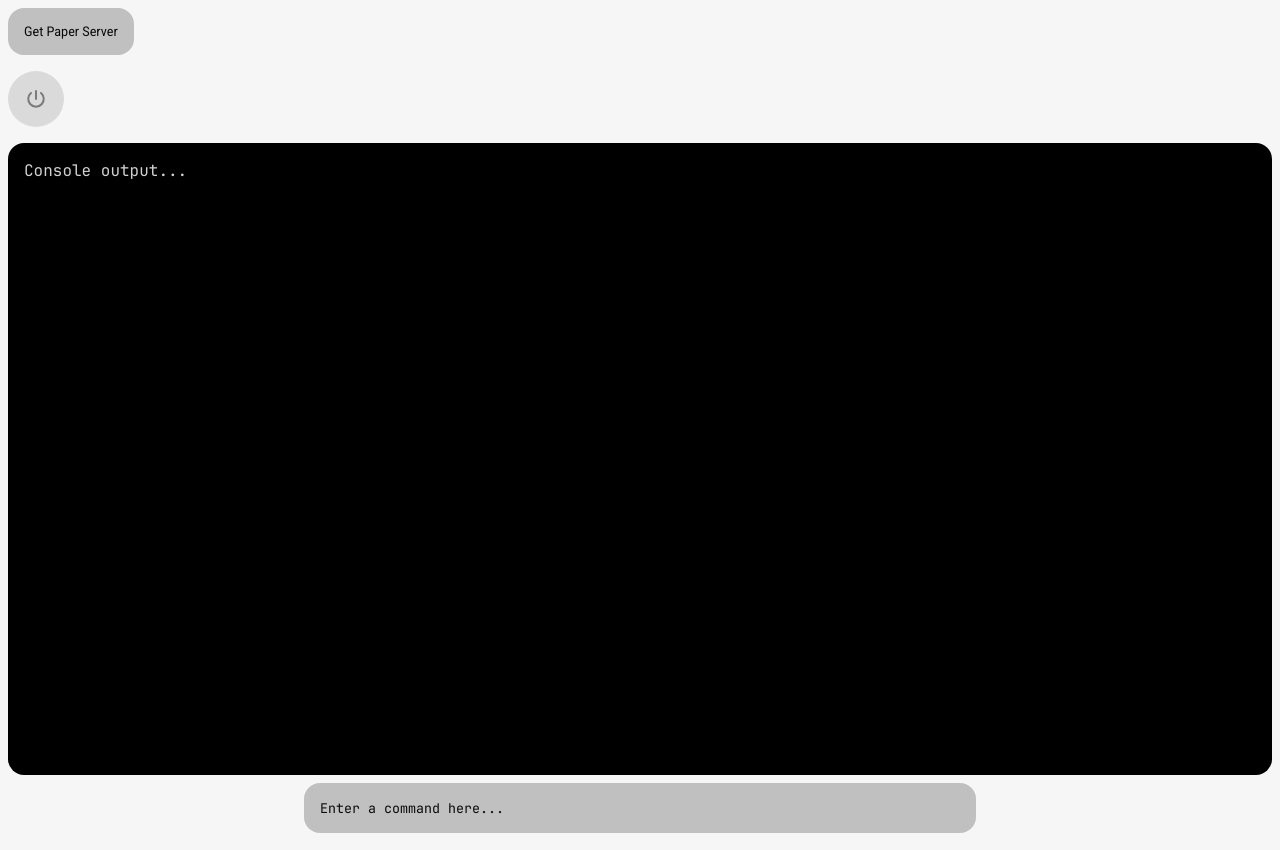
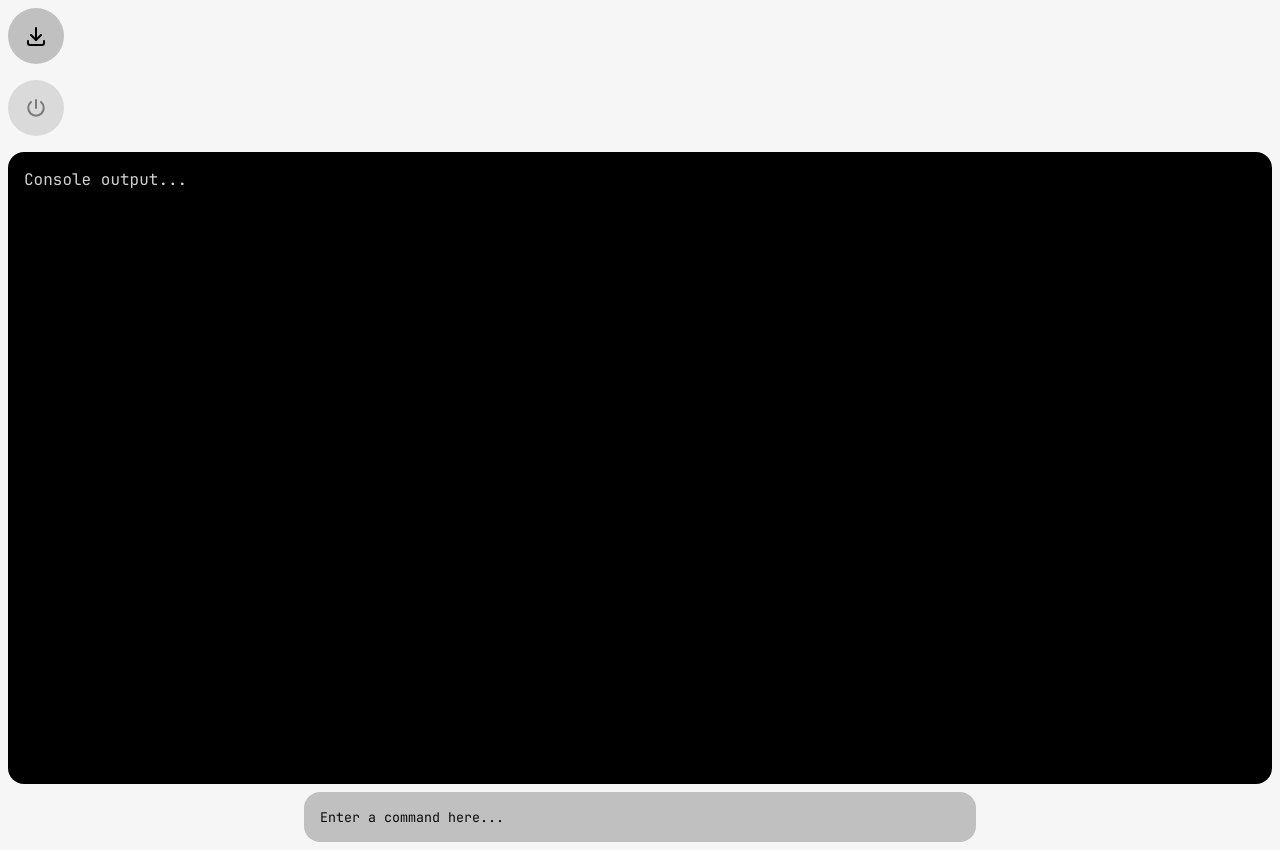
Before and after one commit to TennoAntenno/mc-server-interface, a website built with Vite: page index.html in a window 1280 px wide. Built offline with nearby package versions, Linux system fonts and the light colour scheme.

Commit message:
Change buttons to icons

```diff
--- a/index.html
+++ b/index.html
@@ -9,10 +9,10 @@
 	</head>
 
 	<body>
-		<button id="get-server">Get Paper Server</button>
+		<button id="get-server" class="icon-button" title="Download latest Paper server"><img src="src/assets/svg/download.svg"/></button>
 		<p id="server-download-status"></p>
 
-		<button id="open-server" class="icon-button"><img src="src/assets/svg/power.svg"/></button>
+		<button id="open-server" class="icon-button" title="Launch server"><img src="src/assets/svg/power.svg"/></button>
 		<p id="server-open-status"></p>
 
 		<code id="server-output">Console output...</code>
```
Also changed, not shown: src/assets/svg/download.svg (added).
